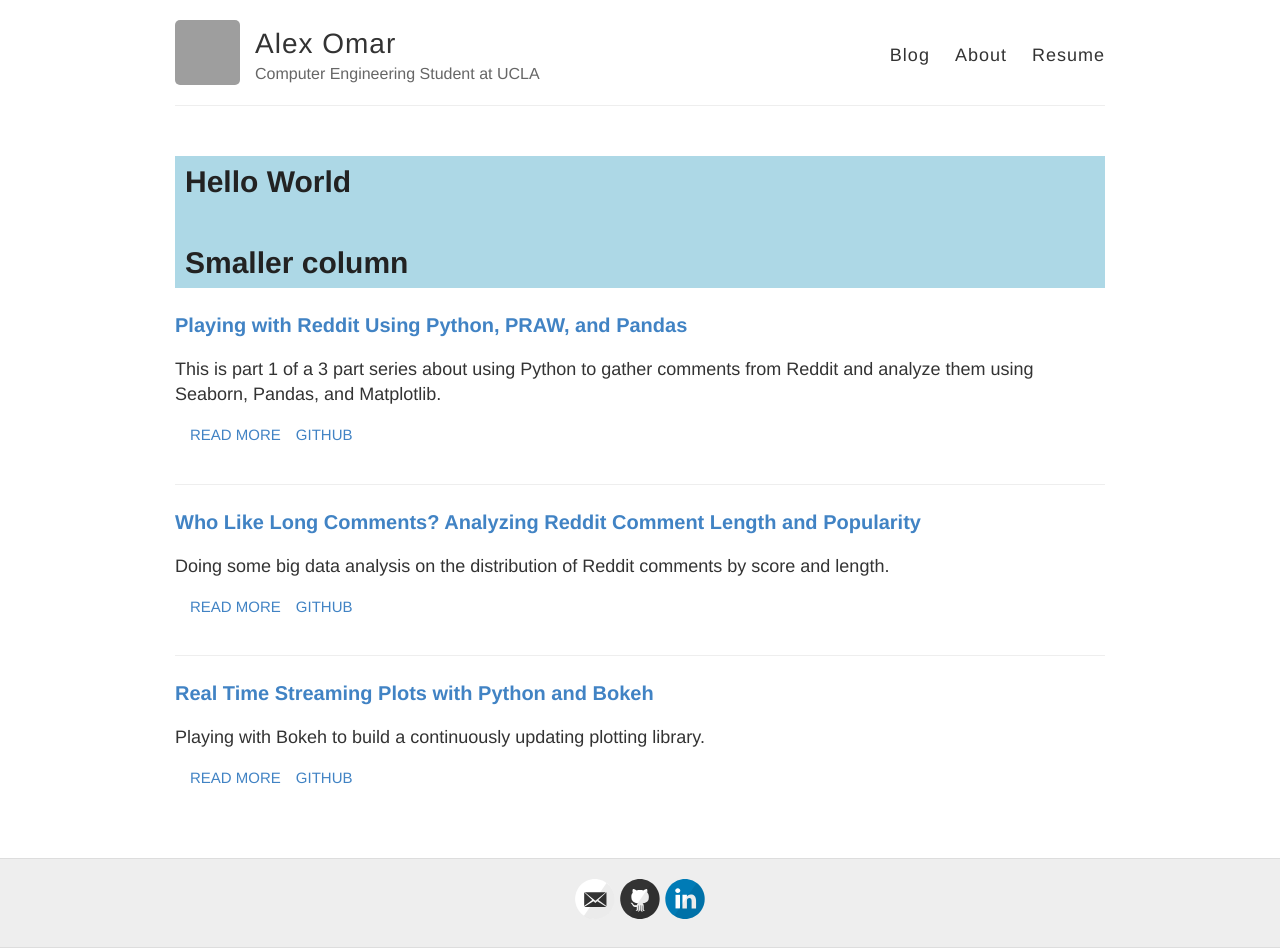
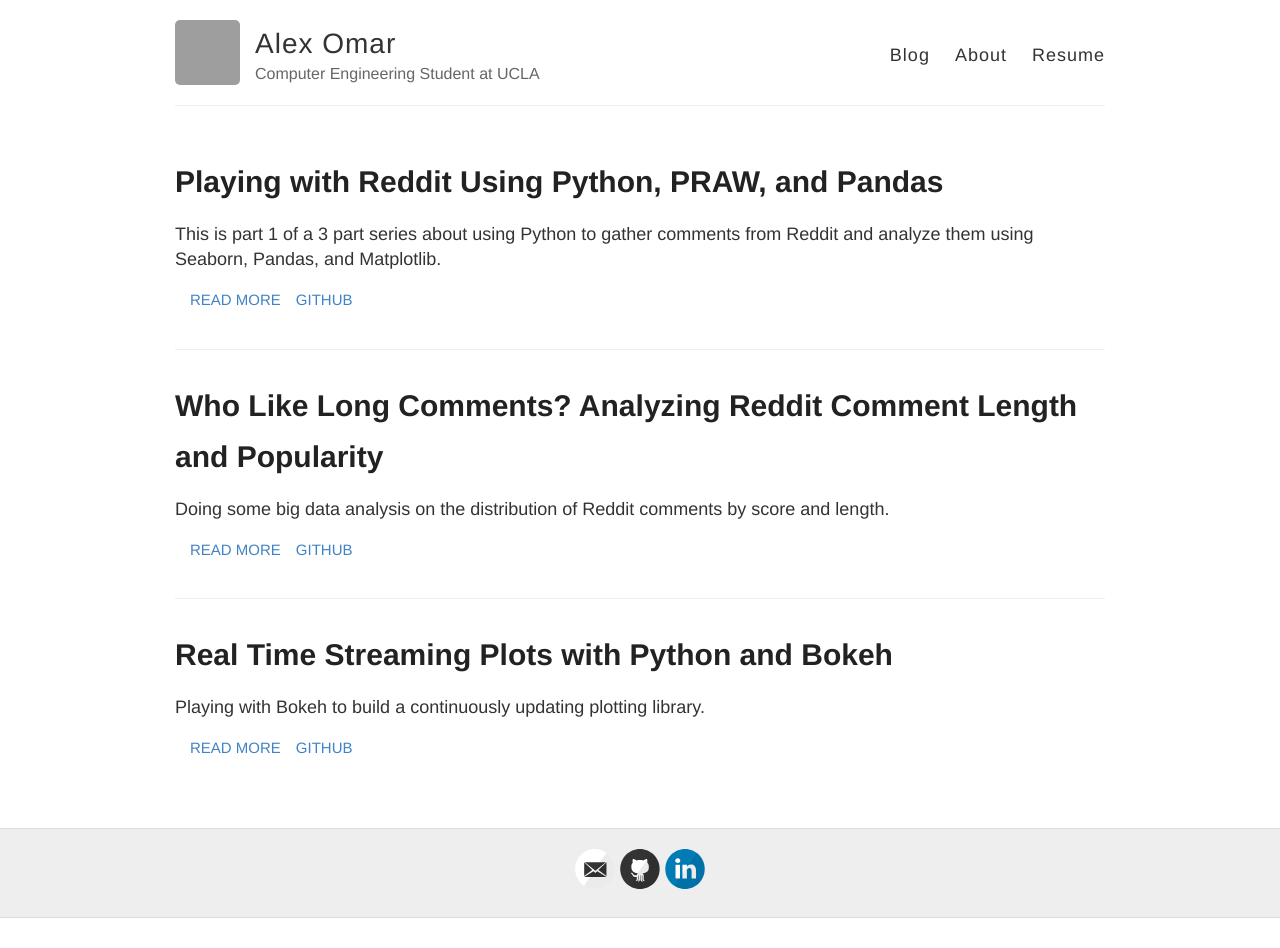
Before and after one commit to atomar94/atomar94.github.io, a Jekyll site: the page built from index.html, in a window 1280 px wide. Built offline with Jekyll 4.4.1, drawn with Linux system fonts in a browser that asks for light colours; after the commit the page ends 918 px from its top, so only the background shows below that; grey boxes are pictures that could not be loaded.

Commit message:
rmoved jumbotron

```diff
--- a/index.html
+++ b/index.html
@@ -1,17 +1,11 @@
 ---
 layout: default
 ---
-<section class="jumbotron">
-  <div class="container">
-    <h1 class="col-sm-8"> Hello World </h1>
-    <h1 class="col-sm-4"> Smaller column </h1>
-  </div>
-</section>
 <div class="posts">
   {% for post in site.posts %}
     <article class="post">
 
-      <h3><a href="{{ site.baseurl }}{{ post.url }}">{{ post.title }}</a></h3>
+      <h1><a href="{{ site.baseurl }}{{ post.url }}">{{ post.title }}</a></h1>
 
       <div class="entry">
         {{ post.excerpt }}
```
